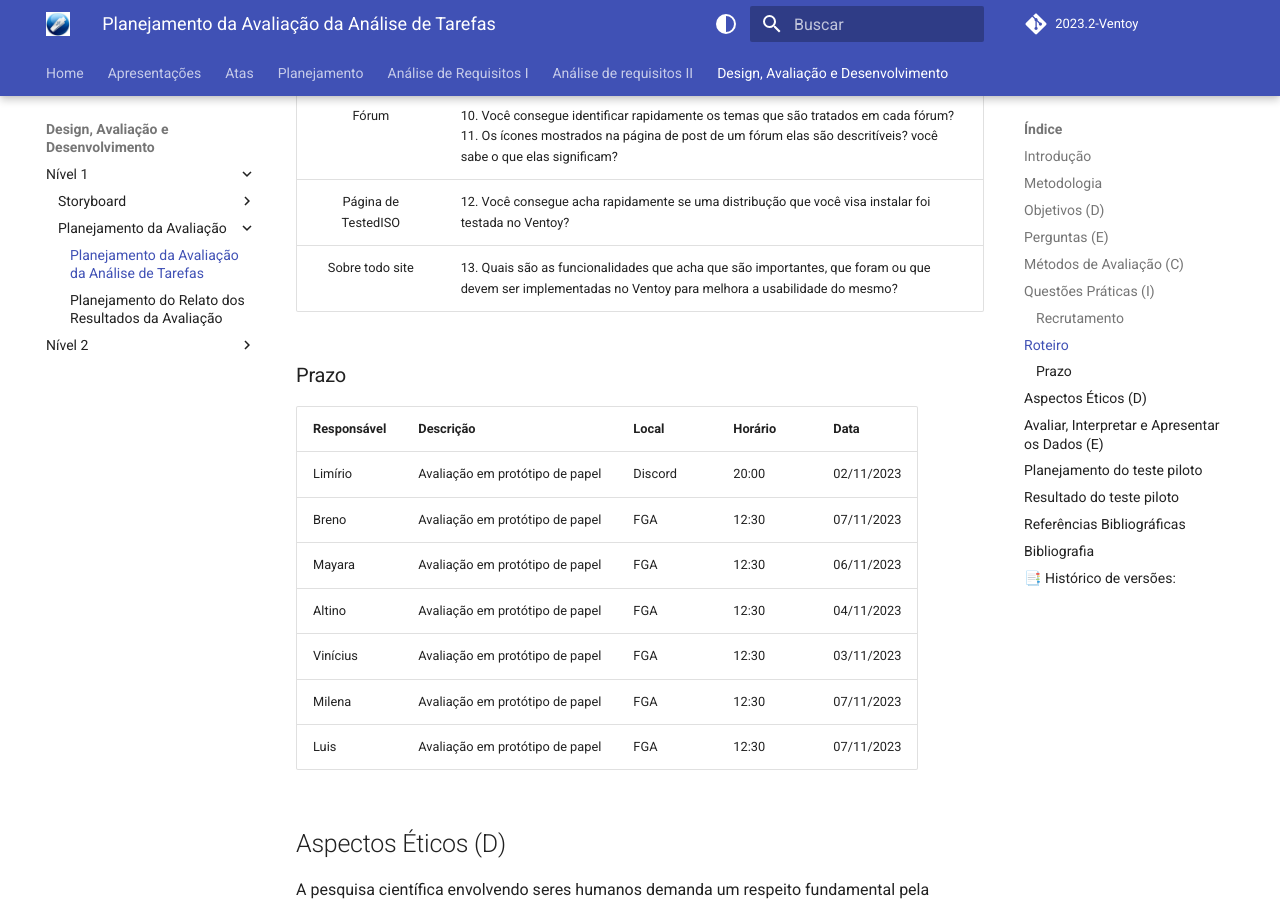
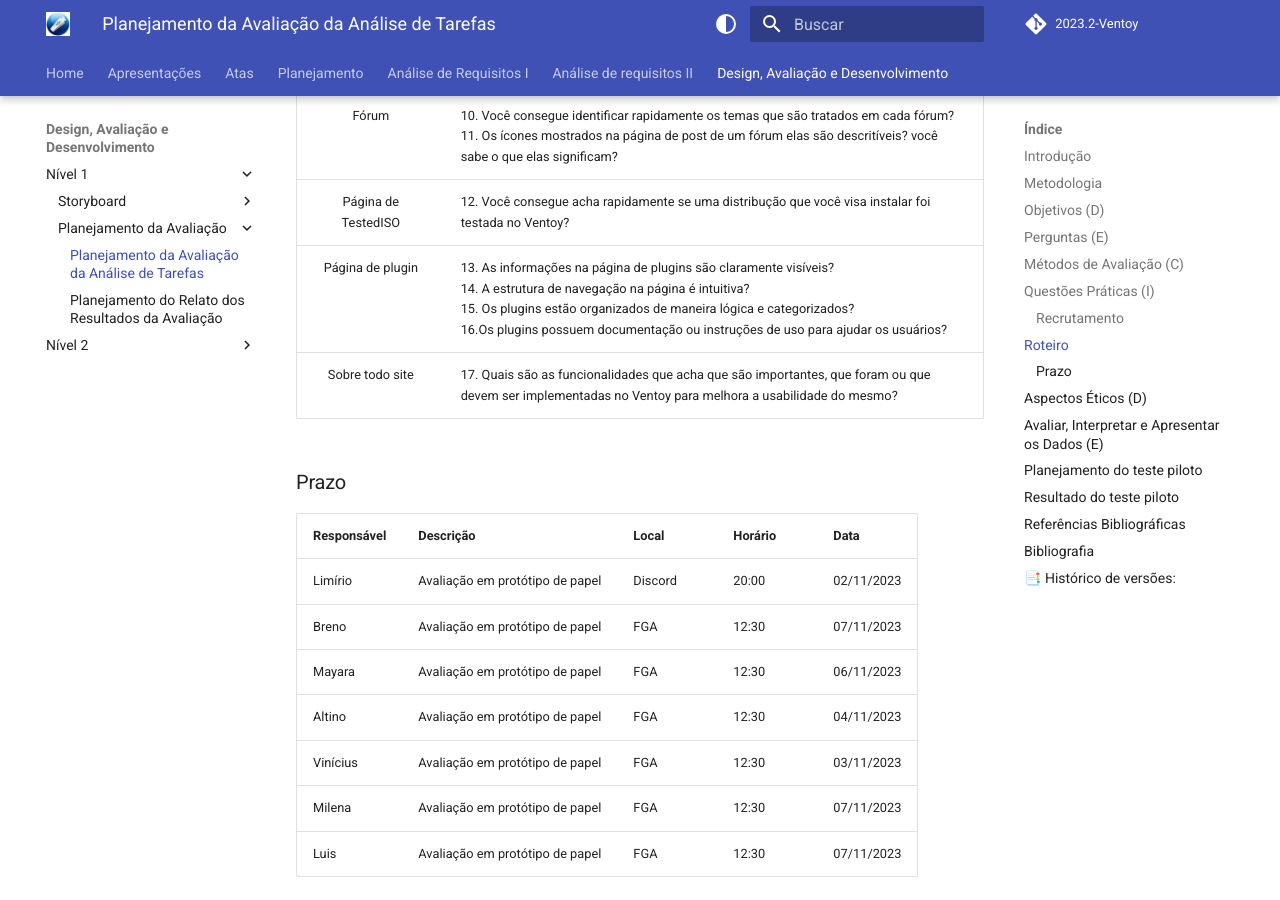
Before and after one commit to Interacao-Humano-Computador/2023.2-Ventoy, an MkDocs documentation site: the page built from docs/DAD/nivel1/AnaliseTarefas/planejamento.md, in a window 1280 px wide and 900 px high, scrolled down 3203 px. Built offline with MkDocs 1.6.1 and Material for MkDocs 9.7.7, drawn with Linux system fonts in a browser that asks for light colours; comment, search, counter and statistics services are not loaded.

Commit message:
Update planejamento.md

```diff
--- a/docs/DAD/nivel1/AnaliseTarefas/planejamento.md
+++ b/docs/DAD/nivel1/AnaliseTarefas/planejamento.md
@@ -116,7 +116,9 @@ Página de documentação | 5. Você utiliza a página de documentação do Vent
 Página FAQ | 8. Como você avalia a disposição das perguntas no FAQ? <br> 9. Os simbolos que colapsam as perguntas, são facilmente descritíveis?
 Fórum | 10. Você consegue identificar rapidamente os temas que são tratados em cada fórum? <br> 11. Os ícones mostrados na página de post de um fórum elas são descritíveis? você sabe o que elas significam? <br>
 Página de TestedISO | 12. Você consegue acha rapidamente se uma distribução que você visa instalar foi testada no Ventoy?
-Sobre todo site | 13. Quais são as funcionalidades que acha que são importantes, que foram ou que devem ser implementadas no Ventoy para melhora a usabilidade do mesmo?
+Página de plugin | 13. As informações na página de plugins são claramente visíveis? <br> 14. A estrutura de navegação na página é intuitiva?<br> 15. Os plugins estão organizados de maneira lógica e categorizados? <br> 16.Os plugins possuem documentação ou instruções de uso para ajudar os usuários?
+Sobre todo site | 17. Quais são as funcionalidades que acha que são importantes, que foram ou que devem ser implementadas no Ventoy para melhora a usabilidade do mesmo?
+
 
 
 ### Prazo
```
